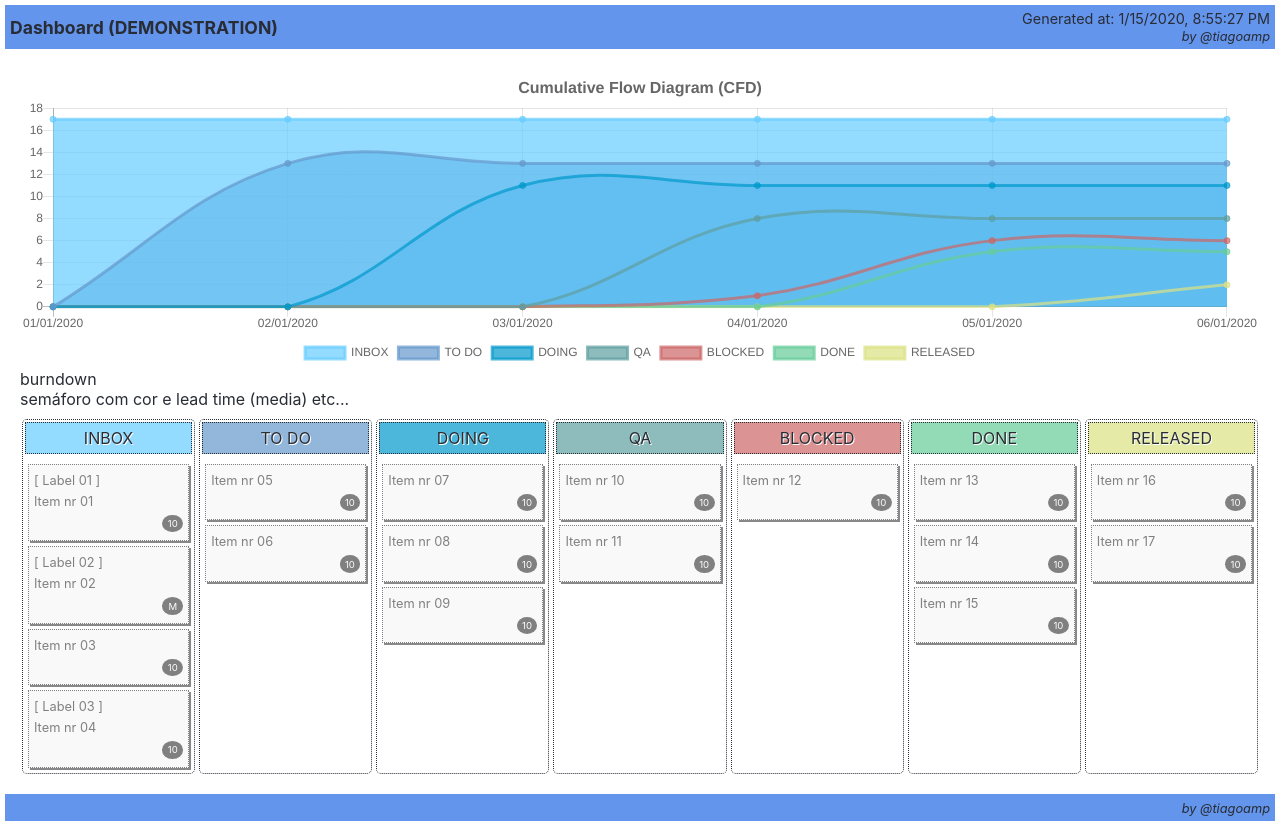
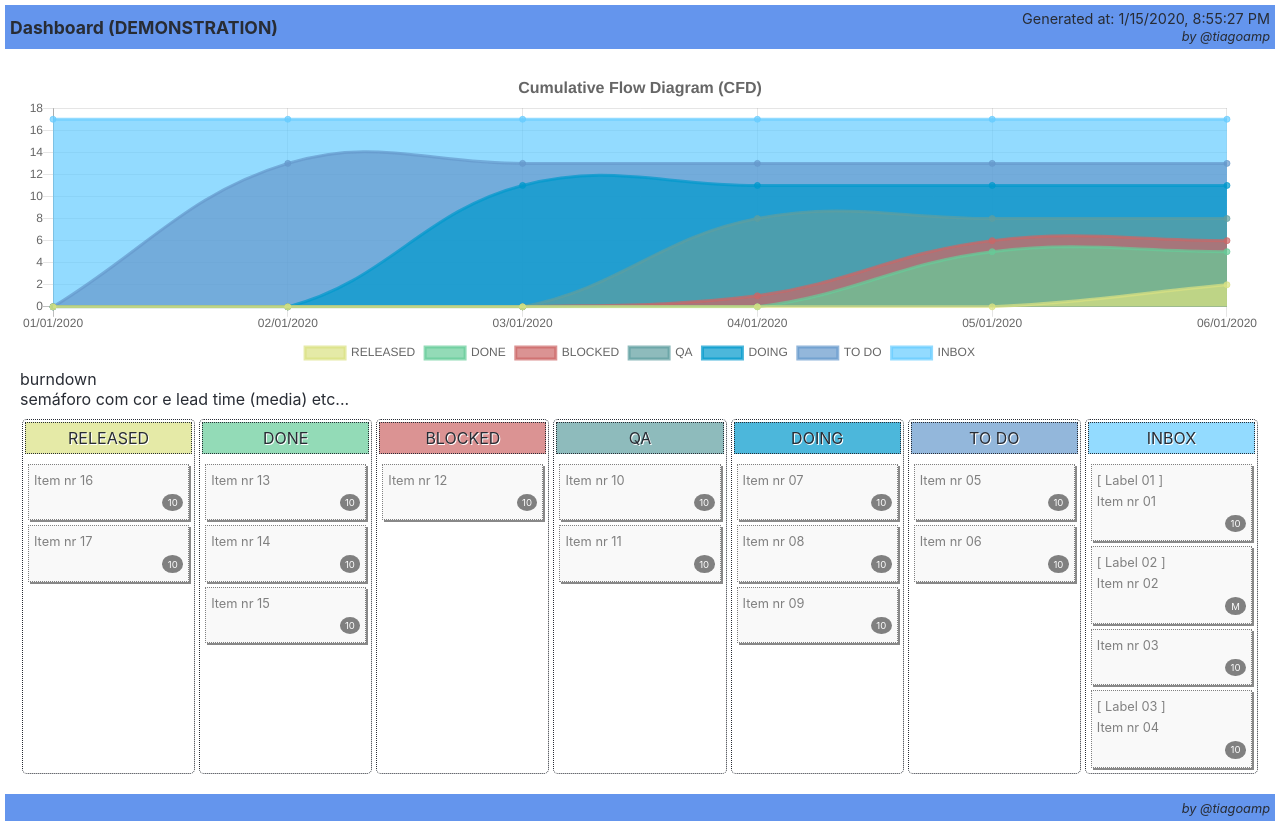
Before and after one commit to tiagoamp/flow-dashboard, a React (Create React App) app in the folder client/: page / in a window 1280 px wide. Built offline with nearby package versions, Linux system fonts and the light colour scheme.

Commit message:
Display CFD chart

```diff
--- a/client/src/components/CFD.js
+++ b/client/src/components/CFD.js
@@ -78,12 +78,12 @@ function getCumulativeValues(matrixByStatus, statusList) {
         cumulative.push(arr);
         prevValues = [...arr];
     }
-    cumulative.reverse();
+    //cumulative.reverse();
     return cumulative;
 }
 
 function getDataSets(statusList, cumulativeMatrix) {
-    const dataSets = statusList.map((status, index) => {
+    const dataSets = statusList.reverse().map((status, index) => {
         const obj =
             {
                 data: cumulativeMatrix[index],
@@ -115,8 +115,9 @@ export default function CFD(props) {
     console.log('dataSets', dataSets);
 
     const data = {
+        labels: xLabels,
+        datasets: dataSets
         //labels: [1500,1600,1700,1750,1800,1850,1900,1950,1999,2050],
-        labels: xLabels,
         /*datasets: [
           {
             data: [86,114,106,106,107,111,133,221,783,2478],
@@ -132,7 +133,6 @@ export default function CFD(props) {
             fill: true
           }
         ]*/
-        datasets: dataSets
     };
 
     return (
```
